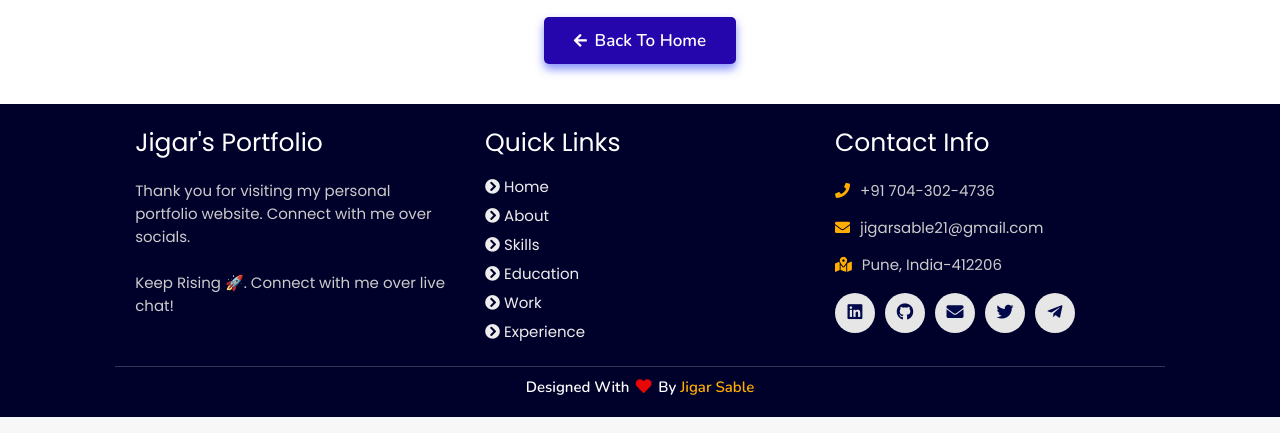
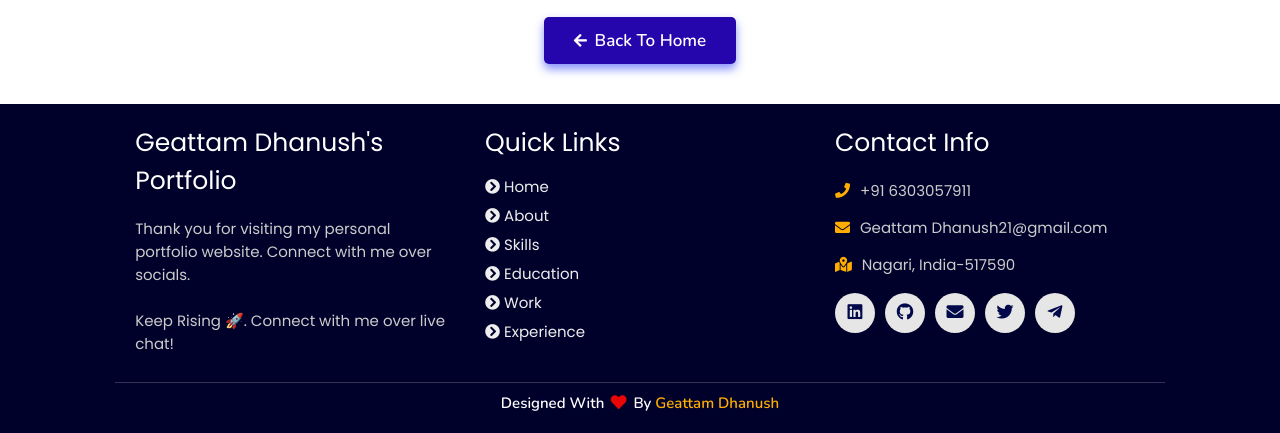
Before and after one commit to DhanushNaiduGattam/DhanushNaiduGattam, a plain HTML site: page 404.html in a window 1280 px wide. Shown: the part 586-1019 px from the top of the page. Drawn offline with nearby package versions, Linux system fonts and the light colour scheme.

Commit message:
Update 404.html

```diff
--- a/404.html
+++ b/404.html
@@ -15,7 +15,7 @@
 
 <!-- navbar starts -->
 <header>
-        <a href="/" class="logo"><i class="fab fa-node-js"></i> Jigar</a>
+        <a href="/" class="logo"><i class="fab fa-node-js"></i> Geattam Dhanush</a>
 
         <div id="menu" class="fas fa-bars"></div>
         <nav class="navbar">
@@ -61,7 +61,7 @@
   <div class="box-container">
 
       <div class="box">
-          <h3>Jigar's Portfolio</h3>
+          <h3>Geattam Dhanush's Portfolio</h3>
           <p>Thank you for visiting my personal portfolio website. Connect with me over socials. <br/> <br/> Keep Rising 🚀. Connect with me over live chat!</p>
       </div>
 
@@ -77,21 +77,21 @@
 
       <div class="box">
           <h3>contact info</h3>
-          <p> <i class="fas fa-phone"></i>+91 704-302-4736</p>
-          <p> <i class="fas fa-envelope"></i>jigarsable21@gmail.com</p>
-          <p> <i class="fas fa-map-marked-alt"></i>Pune, India-412206</p>
+          <p> <i class="fas fa-phone"></i>+91 6303057911</p>
+          <p> <i class="fas fa-envelope"></i>Geattam Dhanush21@gmail.com</p>
+          <p> <i class="fas fa-map-marked-alt"></i>Nagari, India-517590</p>
           <div class="share">
 
-              <a href="https://www.linkedin.com/in/jigar-sable" class="fab fa-linkedin" target="_blank"></a>
-              <a href="https://github.com/jigar-sable" class="fab fa-github" target="_blank"></a>
-              <a href="mailto:jigarsable21@gmail.com" class="fas fa-envelope" target="_blank"></a>
-              <a href="https://twitter.com/jigar_sable" class="fab fa-twitter" target="_blank"></a>
+              <a href="https://www.linkedin.com/in/Geattam Dhanush-" class="fab fa-linkedin" target="_blank"></a>
+              <a href="https://github.com/Geattam Dhanush-" class="fab fa-github" target="_blank"></a>
+              <a href="mailto:Geattam Dhanush21@gmail.com" class="fas fa-envelope" target="_blank"></a>
+              <a href="https://twitter.com/Geattam Dhanush_" class="fab fa-twitter" target="_blank"></a>
               <a href="https://t.me/lifecode5" class="fab fa-telegram-plane" target="_blank"></a>
           </div>
       </div>
   </div>
 
-  <h1 class="credit">Designed with <i class="fa fa-heart pulse"></i> by <a href="https://www.linkedin.com/in/jigar-sable"> jigar sable</a></h1>
+  <h1 class="credit">Designed with <i class="fa fa-heart pulse"></i> by <a href="https://www.linkedin.com/in/Geattam Dhanush-"> Geattam Dhanush </a></h1>
 
 </section>
 <!-- footer section ends -->
```
